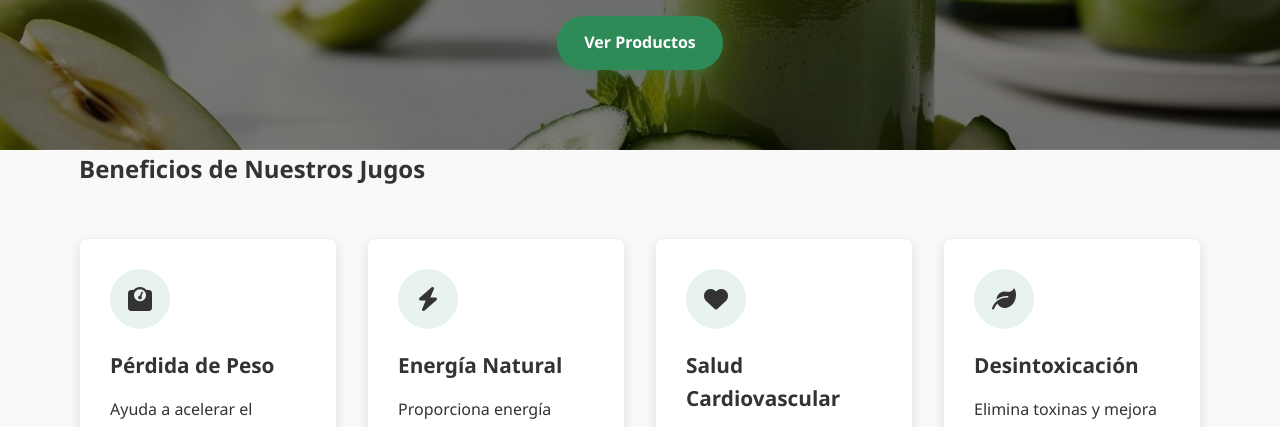
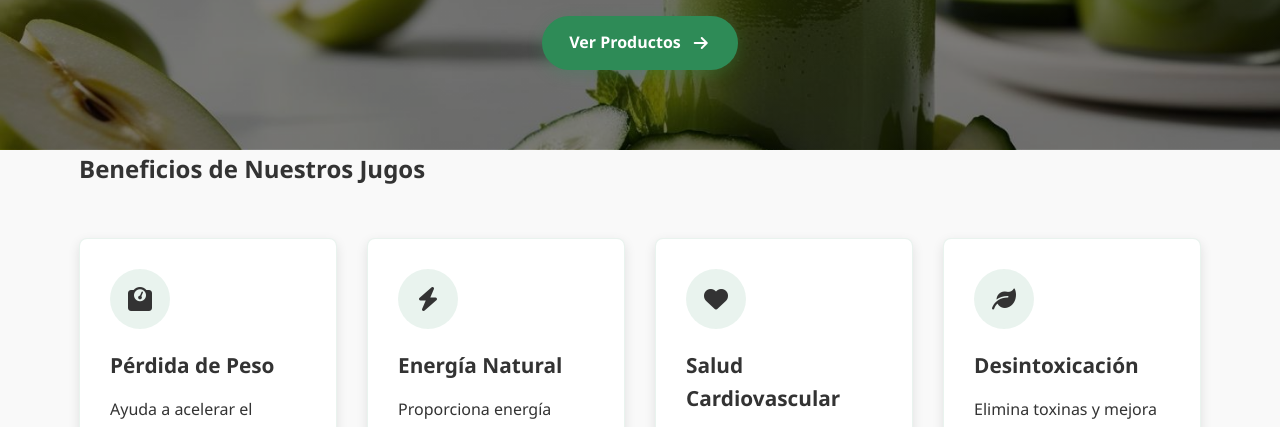
Before and after one commit to Yas1329223/Verde-Vital, a plain HTML site: page index.html in a window 1280 px wide. Shown: the part 331-758 px from the top of the page. Drawn offline with Linux system fonts and the light colour scheme.

Commit message:
Update index.html

```diff
--- a/index.html
+++ b/index.html
@@ -30,7 +30,12 @@
         <div class="container">
             <h1>Jugos Verdes Naturales</h1>
             <p class="subtitle">Desintoxica tu cuerpo, aumenta tu energía y pierde peso naturalmente</p>
-            <a href="#productos" class="cta-button">Ver Productos</a>
+            <a href="#productos" class="cta-button">
+  <span class="cta-text">Ver Productos</span>
+  <span class="cta-icon">
+    <i class="fas fa-arrow-right"></i>
+  </span>
+</a>
         </div>
     </section>
 
```
